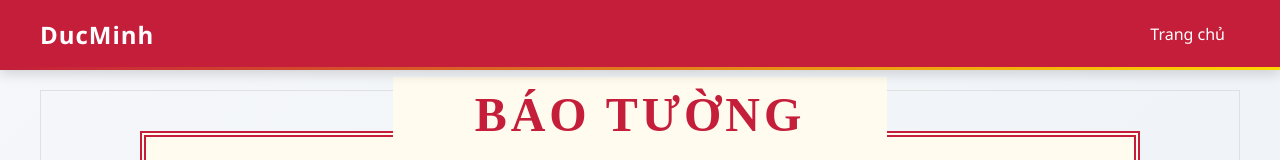
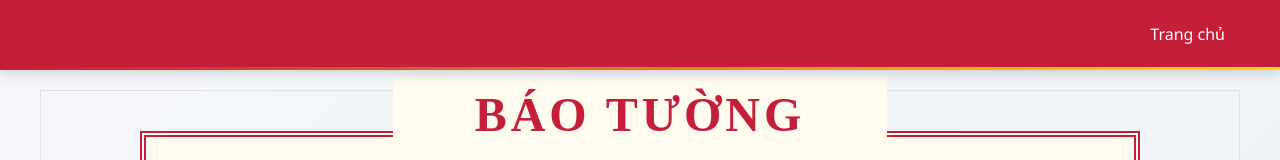
Before and after one commit to Hgphat-hg/Baitapbaotuong1, a plain HTML site: page index.html in a window 1280 px wide. Shown: the top 160 px of the page. Drawn offline with Linux system fonts and the light colour scheme.

Commit message:
Remove text from logo paragraph in index.html

```diff
--- a/index.html
+++ b/index.html
@@ -11,7 +11,7 @@
 <body>
     <header>
         <div class="logo">
-            <p>DucMinh</p>
+            <p></p>
         </div>
         <div class="nav">
             <a class="nav-item" href="#">Trang chủ</a>
```
